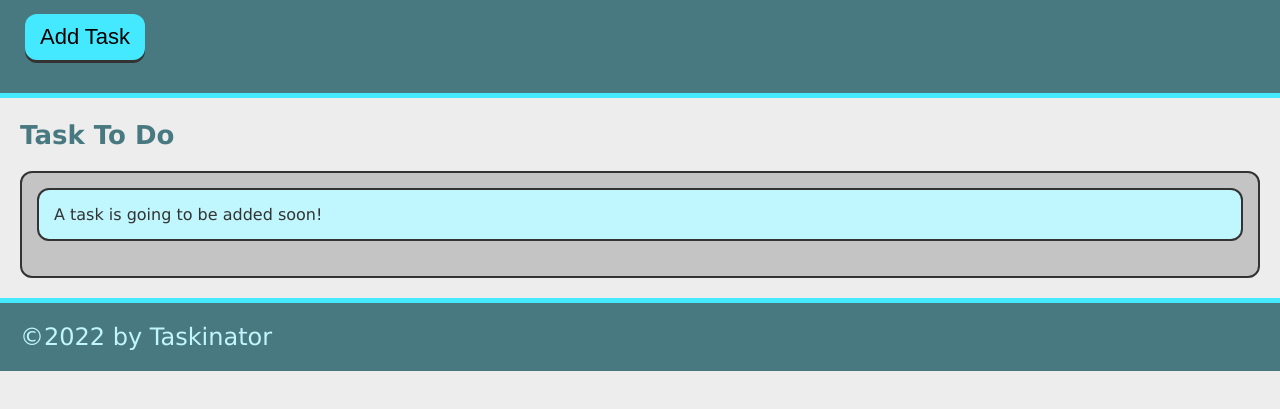
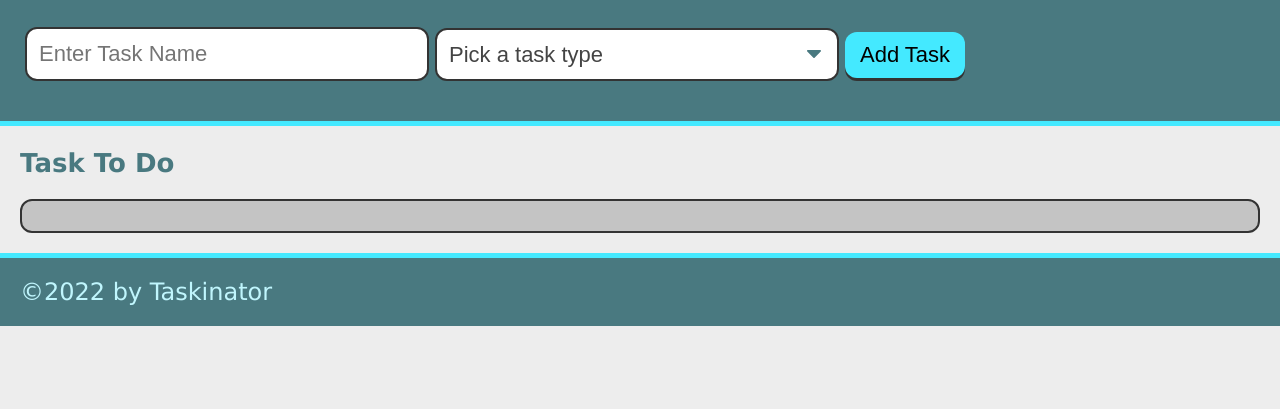
Before and after one commit to EsteMaeLeo/taskinator, a plain HTML site: page index.html in a window 1280 px wide. Shown: the part 115-524 px from the top of the page. Drawn offline with Linux system fonts and the light colour scheme.

Commit message:
add the form html

```diff
--- a/index.html
+++ b/index.html
@@ -1,5 +1,6 @@
 <!DOCTYPE html>
 <html lang="en">
+
 <head>
     <meta charset="UTF-8">
     <meta http-equiv="X-UA-Compatible" content="IE=edge">
@@ -7,24 +8,42 @@
     <meta http-equiv="X-UA-Compatible" content="ie=edge">
     <title>Taskinator</title>
     <link rel="stylesheet" href="./assets/css/style.css">
+
 <body>
     <header>
         <h1 class="page-title">Taskinator</h1>
         <p>Click the button below to add new task!</p>
-        <button class="btn" id="save-task">Add Task</button>
+        <form id="task-form">
+            <div class="form-group">
+                <input type="text" name="task-name" placeholder="Enter Task Name">
+            </div>
+            <div class="form-group">
+                <select name="task-type" class="select-dropdown">
+                    <option value="" disabled selected>Pick a task type</option>
+                    <option value="Print">Print</option>
+                    <option value="Web">Web</option>
+                    <option value="Mobile">Mobile</option>
+                    <option value="Coding">Coding</option>
+                </select>
+            </div>
+            <div class="form-group">
+                <button class="btn" id="save-task" type="submit">Add Task</button>
+            </div>
+        </form>
     </header>
 
     <main>
         <section class="task-list-wrapper">
             <h2 class="list-title">Task To Do</h2>
             <ul class="task-list" id="tasks-to-do">
-                <li class="task-item">A task is going to be added soon!</li>
+
             </ul>
         </section>
     </main>
     <footer>
         &copy;2022 by Taskinator
-      </footer>
+    </footer>
     <script src="./assets/js/script.js"></script>
 </body>
+
 </html>
```
